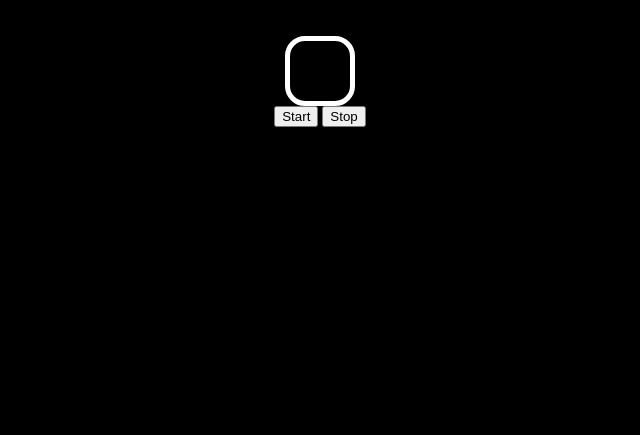
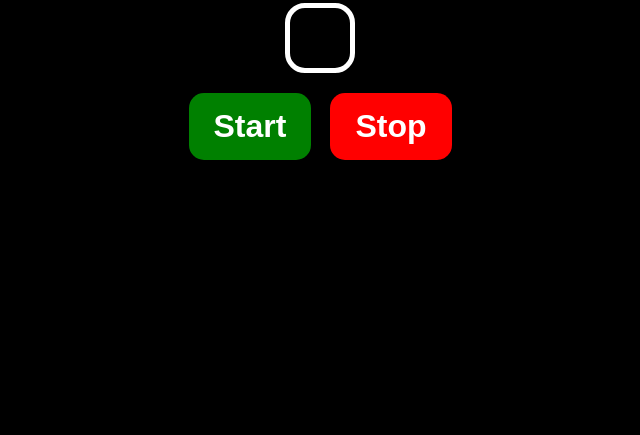
Before and after one commit to AdeBeeY/Digital-Clock, a plain HTML site: page index.html in a window 1280 px wide. Shown: the part 381-816 px from the top of the page, without its empty margins (320-960 px from the left). Drawn offline with Linux system fonts and the light colour scheme.

Commit message:
style buttons

```diff
--- a/style.css
+++ b/style.css
@@ -14,9 +14,35 @@ body {
   padding: 30px;
   margin-top: 30px;
   transition: ease-in-out 1s;
+  margin-bottom: 20px;
 }
 
 #display:hover {
   color: yellowgreen;
   border: 5px solid yellowgreen;
 }
+
+button {
+  font-size: 2rem;
+  font-weight: 600;
+  padding: 15px 25px;
+  border: none;
+  border-radius: 15px;
+  transition-duration: 2s;
+  color: white;
+  cursor: pointer;
+}
+
+.start {
+  background-color: green;
+  margin-right: 15px;
+}
+.start:hover {
+  background-color: rgba(0, 128, 0, 0.80);
+}
+.stop {
+  background-color: red;
+}
+.stop:hover {
+  background-color: rgba(255, 0, 0, 0.70);
+}
```
